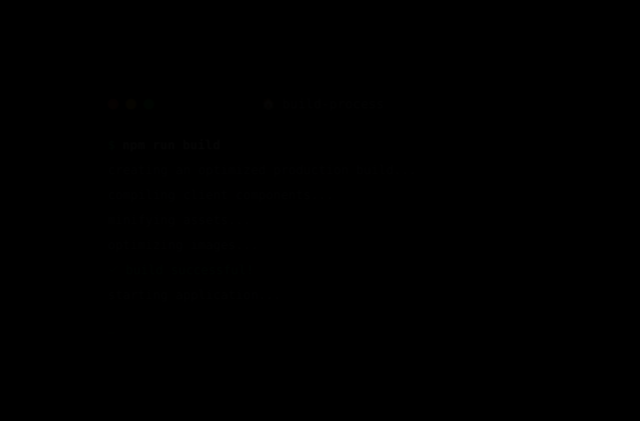
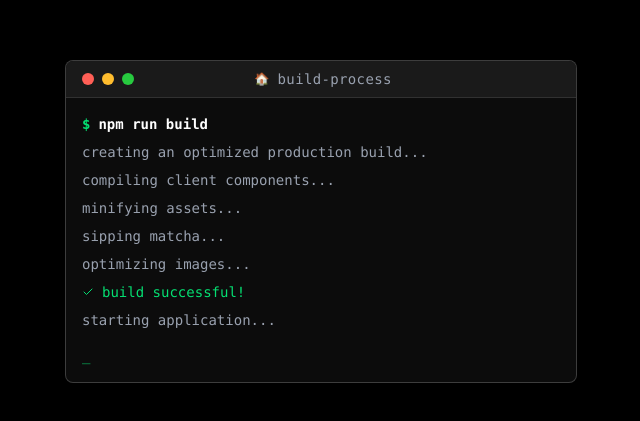
Before and after one commit to keerthana-ar/portfoliooo, a Next.js app: page / in a window 1280 px wide. Shown: the part 179-600 px from the top of the page, without its empty margins (319-959 px from the left). Built offline with nearby package versions, Linux system fonts and the light colour scheme; a web font is replaced by a local one.

Commit message:
Syncing latest changes

```diff
--- a/components/stats/TerminalLoader.tsx
+++ b/components/stats/TerminalLoader.tsx
@@ -14,6 +14,7 @@
     { text: "Creating an optimized production build...", delay: 1000, type: "log" },
     { text: "Compiling client components...", delay: 800, type: "log" },
     { text: "Minifying assets...", delay: 600, type: "log" },
+    { text: "Sipping matcha...", delay: 600, type: "log" },
     { text: "Optimizing images...", delay: 600, type: "log" },
     { text: "Build successful!", delay: 500, type: "success" },
     { text: "Starting application...", delay: 800, type: "log" },
```
